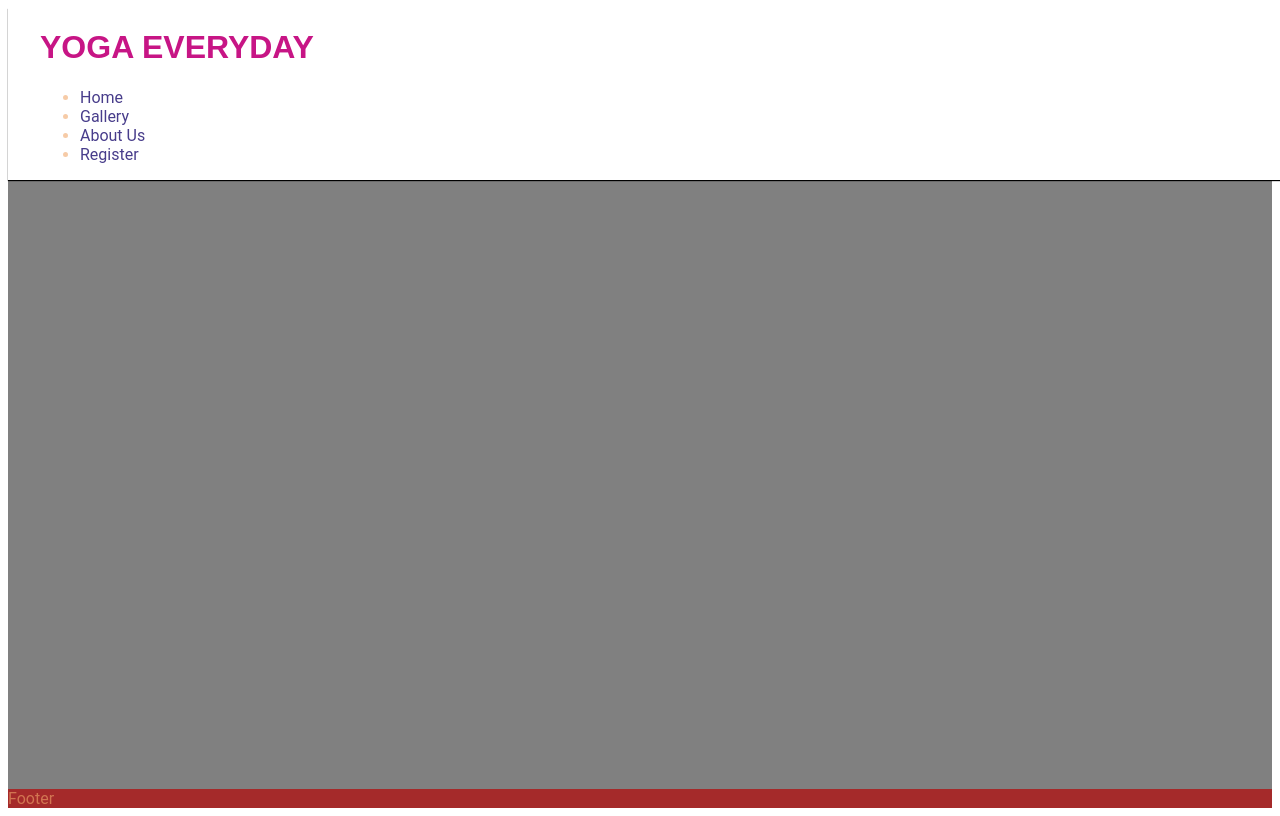
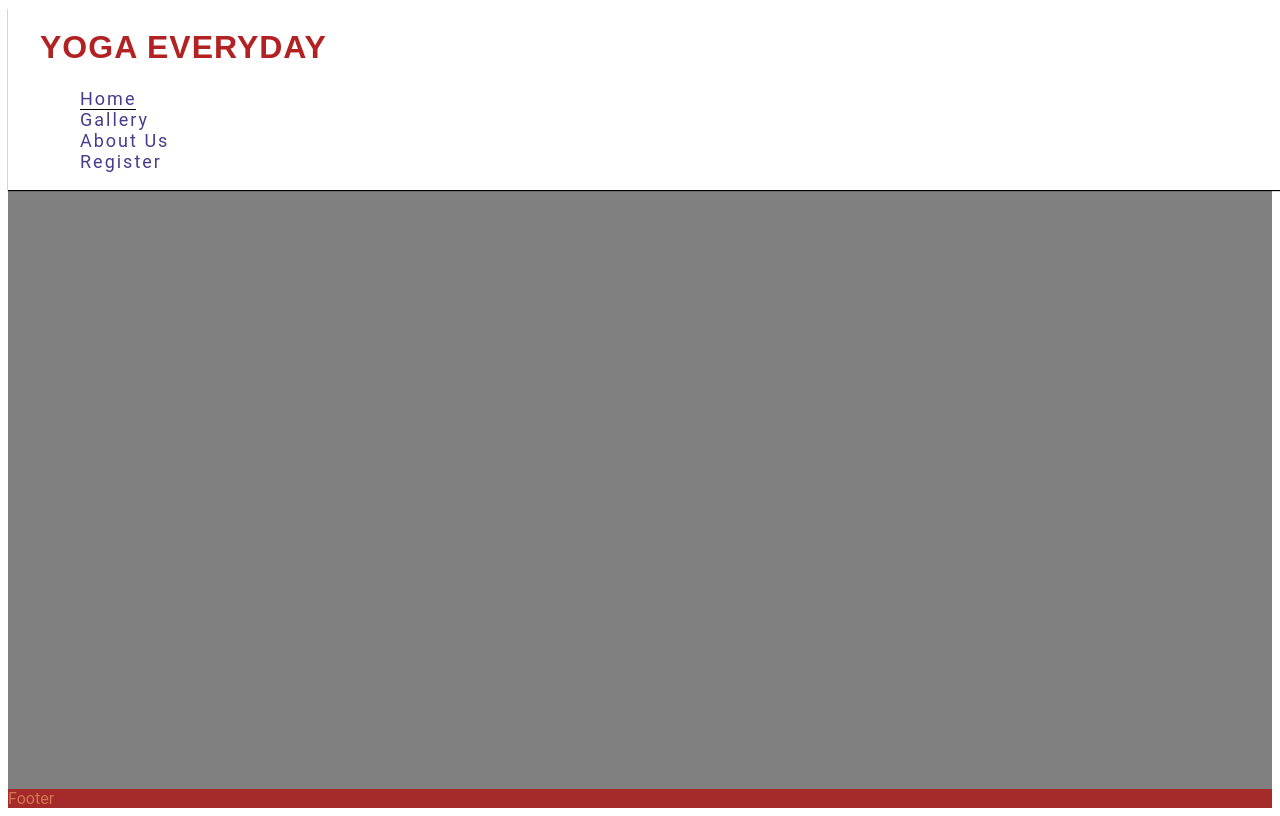
Before and after one commit to vijaylaxmipb/Yoga-Everyday, a plain HTML site: page index.html in a window 1280 px wide. Drawn offline with Linux system fonts and the light colour scheme.

Commit message:
style the nav bar menu

```diff
--- a/assets/css/style.css
+++ b/assets/css/style.css
@@ -36,7 +36,19 @@ h1{
     font-family: 'Oswald' ,sans-serif;
     font-weight: 900;
     text-transform: uppercase;
-    color:mediumvioletred;
+    color:firebrick;
+    letter-spacing: 1px;
+}
+
+#menu {
+    font-size: large;
+    list-style-type: none;
+    letter-spacing: 2px;
+}
+
+.active {
+    border-bottom: 1px solid black;
+
 }
 
 /*Main Content*/
--- a/index.html
+++ b/index.html
@@ -23,8 +23,8 @@
             <h1 id="logo">Yoga Everyday</h1>
         </a>
         <nav>
-            <ul>
-                <li><a href="">Home</a></li>
+            <ul id="menu">
+                <li><a href="" class="active">Home</a></li>
                 <li><a href="">Gallery</a></li>
                 <li><a href="">About Us</a></li>
                 <li><a href="">Register</a></li>
```
